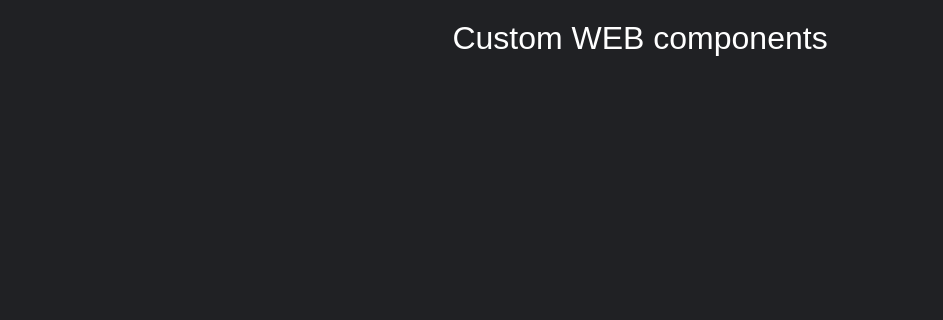
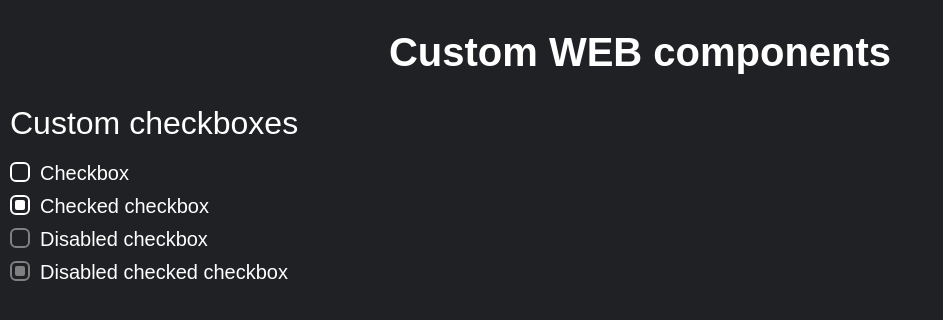
Before and after one commit to Dendosha/Template, a website: page src/index.html in a window 1280 px wide. Shown: the whole page, without its empty margins (0-943 px from the left). Drawn offline with nearby package versions, Linux system fonts and the light colour scheme; files that its build step writes are made by us from their sources.

Commit message:
feat: add custom checkboxes

```diff
--- a/src/html/header.html
+++ b/src/html/header.html
@@ -1,3 +1,5 @@
 <header class="header">
-	<h1>Custom WEB components</h1>
+	<div class="header__container --container">
+		<h1 class="header__title">Custom WEB components</h1>
+	</div>
 </header>
--- a/src/index.html
+++ b/src/index.html
@@ -9,7 +9,40 @@
 	<div class="wrapper">
 		@@include('html/header.html', {})
 		<main class="page">
-
+			<section class="page__custom-checkboxes custom-checkboxes">
+				<div class="custom-checkboxes__container --container">
+					<h2 class="custom-checkboxes__title --section-title">Custom checkboxes</h2>
+					<div class="custom-checkboxes__body">
+						<div class="custom-checkboxes__custom-checkbox --custom-checkbox">
+							<input class="custom-checkbox__checkmark --visually-hidden" type="checkbox" name="checkbox-1"
+								id="checkbox-1">
+							<span class="custom-checkbox__custom-checkmark --custom-checkmark" aria-hidden="true"></span>
+							<label class="custom-checkbox__checkbox-label --checkbox-label" for="checkbox-1">Checkbox</label>
+						</div>
+						<div class="custom-checkboxes__custom-checkbox --custom-checkbox">
+							<input class="custom-checkbox__checkmark --visually-hidden" type="checkbox" name="checkbox-2"
+								id="checkbox-2" checked>
+							<span class="custom-checkbox__custom-checkmark --custom-checkmark" aria-hidden="true"></span>
+							<label class="custom-checkbox__checkbox-label --checkbox-label" for="checkbox-2">Checked
+								checkbox</label>
+						</div>
+						<div class="custom-checkboxes__custom-checkbox --custom-checkbox">
+							<input class="custom-checkbox__checkmark --visually-hidden" type="checkbox" name="checkbox-3"
+								id="checkbox-3" disabled>
+							<span class="custom-checkbox__custom-checkmark --custom-checkmark" aria-hidden="true"></span>
+							<label class="custom-checkbox__checkbox-label --checkbox-label" for="checkbox-3">Disabled
+								checkbox</label>
+						</div>
+						<div class="custom-checkboxes__custom-checkbox --custom-checkbox">
+							<input class="custom-checkbox__checkmark --visually-hidden" type="checkbox" name="checkbox-4"
+								id="checkbox-4" disabled checked>
+							<span class="custom-checkbox__custom-checkmark --custom-checkmark" aria-hidden="true"></span>
+							<label class="custom-checkbox__checkbox-label --checkbox-label" for="checkbox-4">Disabled checked
+								checkbox</label>
+						</div>
+					</div>
+				</div>
+			</section>
 		</main>
 		@@include('html/footer.html', {})
 	</div>
--- a/src/scss/components/_general.scss
+++ b/src/scss/components/_general.scss
@@ -21,6 +21,10 @@
 	max-width: rem($containerWidth + $containerPadding * 2);
 	margin: 0 auto;
 	padding-inline: rem($containerPadding);
+}
+
+.--section-title {
+	font-size: rem(32);
 }
 
 .--burger {
--- a/src/scss/components/_header.scss
+++ b/src/scss/components/_header.scss
@@ -1,6 +1,15 @@
 .header {
-	padding-block: rem(20);
+	padding-block: rem(30);
+	text-align: center;
 
-	text-align: center;
-	font-size: rem(32);
+	// .header__container
+
+	&__container {}
+
+	// .header__title
+
+	&__title {
+		font-size: rem(40);
+		font-weight: 700;
+	}
 }
--- /dev/null
+++ b/src/scss/components/form-components/_checkboxes.scss
@@ -0,0 +1,54 @@
+.--custom-checkbox {
+	--checkmark-color: #fff;
+
+	position: relative;
+
+	&>input[type="checkbox"]:checked+.--custom-checkmark {
+		&::before {
+			transform: scale(1);
+		}
+	}
+
+	&:focus-within>input[type="checkbox"]+.--custom-checkmark {
+		box-shadow: 0 0 rem(8) var(--checkmark-color);
+	}
+
+	&>input[type="checkbox"]:disabled+.--custom-checkmark {
+		filter: brightness(0.5);
+	}
+}
+
+.--custom-checkmark {
+	position: absolute;
+	top: 0;
+	left: 0;
+
+	display: flex;
+	align-items: center;
+	justify-content: center;
+
+	width: rem(20);
+	height: rem(20);
+	border: rem(2) solid var(--checkmark-color);
+	border-radius: rem(6);
+
+	transition: box-shadow 0.3s ease;
+
+	&::before {
+		content: '';
+
+		background-color: var(--checkmark-color);
+
+		width: rem(10);
+		height: rem(10);
+		border-radius: rem(2);
+
+		transform: scale(0);
+		transition: transform 0.08s ease;
+	}
+}
+
+.--checkbox-label {
+	display: inline-block;
+	padding-left: rem(30);
+}
--- a/src/scss/pages/index.scss
+++ b/src/scss/pages/index.scss
@@ -0,0 +1,50 @@
+.page {
+
+	// .page__custom-checkboxes
+
+	&__custom-checkboxes {}
+}
+
+.custom-checkboxes {
+
+	// .custom-checkboxes__container
+
+	&__container {}
+
+	// .custom-checkboxes__title
+
+	&__title {
+		&:not(:last-child) {
+			margin-bottom: rem(20);
+		}
+	}
+
+	// .custom-checkboxes__body
+
+	&__body {}
+
+	// .custom-checkboxes__custom-checkbox
+
+	&__custom-checkbox {
+		&:not(:last-child) {
+			margin-bottom: rem(10);
+		}
+	}
+}
+
+.custom-checkbox {
+
+	// .custom-checkbox__checkmark
+
+	&__checkmark {}
+
+	// .custom-checkbox__custom-checkmark
+
+	&__custom-checkmark {}
+
+	// .custom-checkbox__checkbox-label
+
+	&__checkbox-label {
+		font-size: rem(20);
+	}
+}
--- a/src/scss/style.scss
+++ b/src/scss/style.scss
@@ -24,6 +24,9 @@
 
 // General styles
 @import "./components/general";
+
+// Form components
+@import "./components/form-components/checkboxes";
 
 html {
 	font-family: Arial, Helvetica, sans-serif;
```
